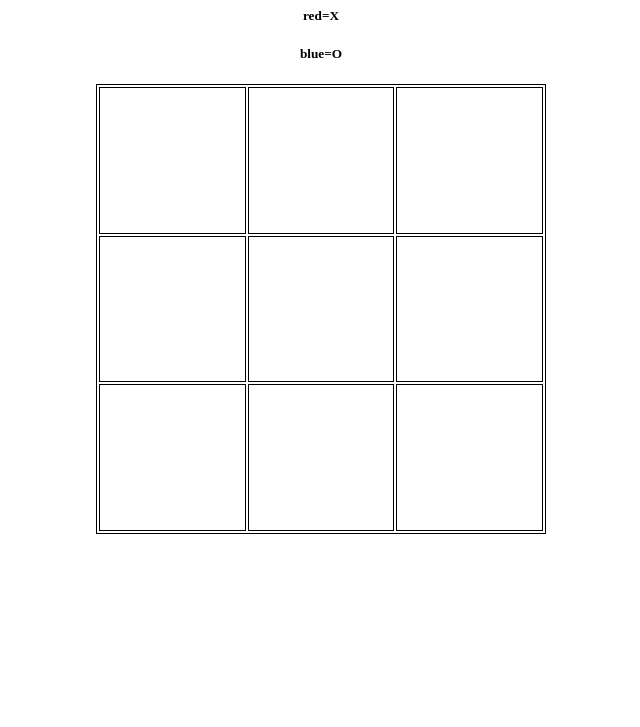
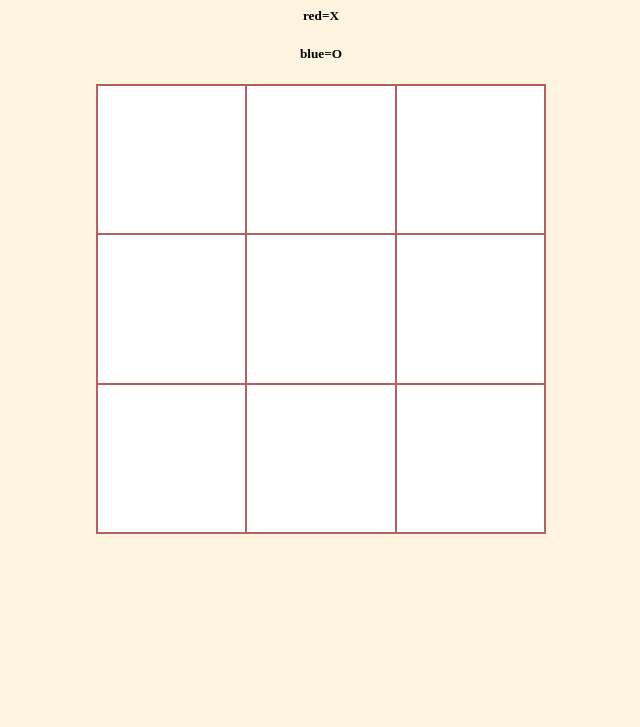
Before and after one commit to jover18/tictactoe-website, a plain HTML site: page index.html in a window 1280 px wide. Shown: the part 73-800 px from the top of the page, without its empty margins (319-959 px from the left). Drawn offline with nearby package versions, Linux system fonts and the light colour scheme.

Commit message:
Update and rename blueRed.html to index.html

```diff
--- a/blueRed.html
+++ b/index.html
@@ -2,22 +2,26 @@
 <html>
 
 <head>
-    <title>Online jQuery Editor</title>
+    <title>kagahuan ni Vince</title>
     <style type="text/css">
     	#box{
     		width: 450px;
     		height: 450px;
     		border: 1px solid black;
     		background-color: white;
+            border-collapse: collapse;
     	}
     	.col {
     		width: 100px;
     		height: 100px;
-    		border: 1px solid black;
+    		border: 2px solid #B46060;
     		background-color: white;
             text-align: center;
             font-size: 60px;
     	}
+        body {
+            background-color: #FFF4E0;
+        }
 
     </style>
     <script src="https://www.tutorialspoint.com/jquery/jquery-3.6.0.js"></script>
```
